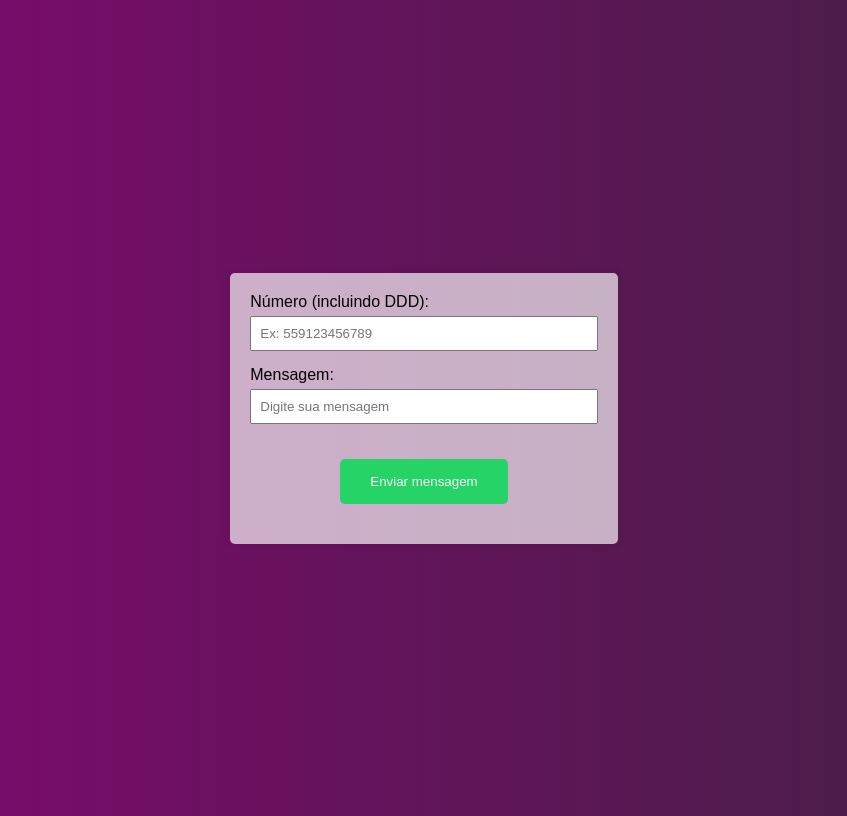
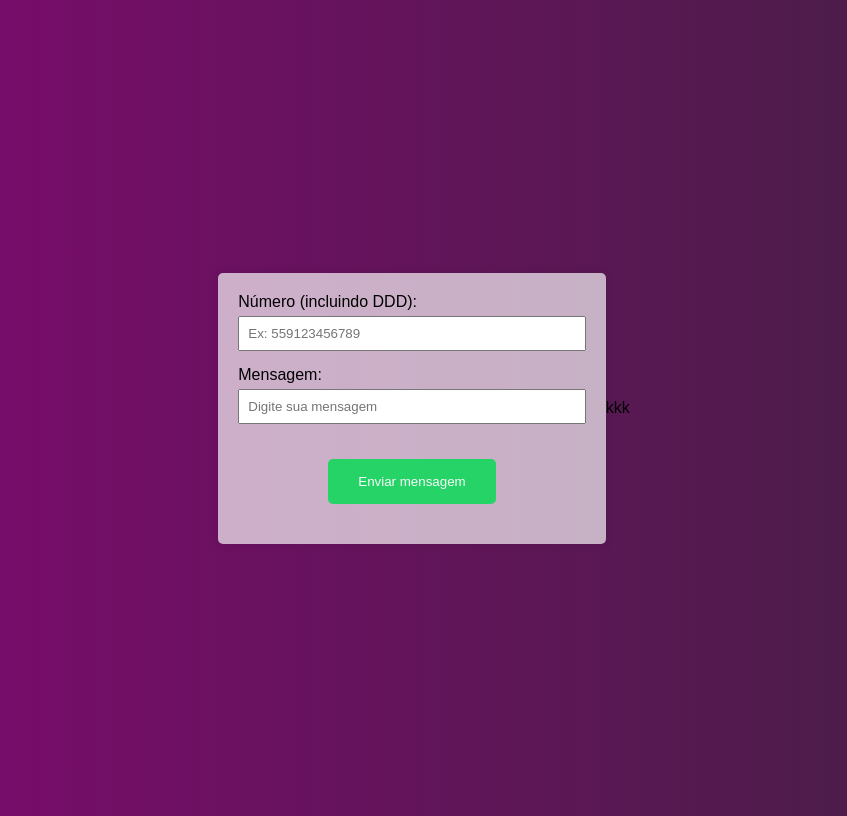
Before and after one commit to lisarb-saraiva/whatsapp, a website: page index.html in a window 1280 px wide. Shown: the whole page, without its empty margins (216-1063 px from the left). Drawn offline with Linux system fonts and the light colour scheme.

Commit message:
Update index.html

```diff
--- a/index.html
+++ b/index.html
@@ -24,3 +24,4 @@
     <script src="./src/main.js"></script>
 </body>
 </html>
+kkk
```
